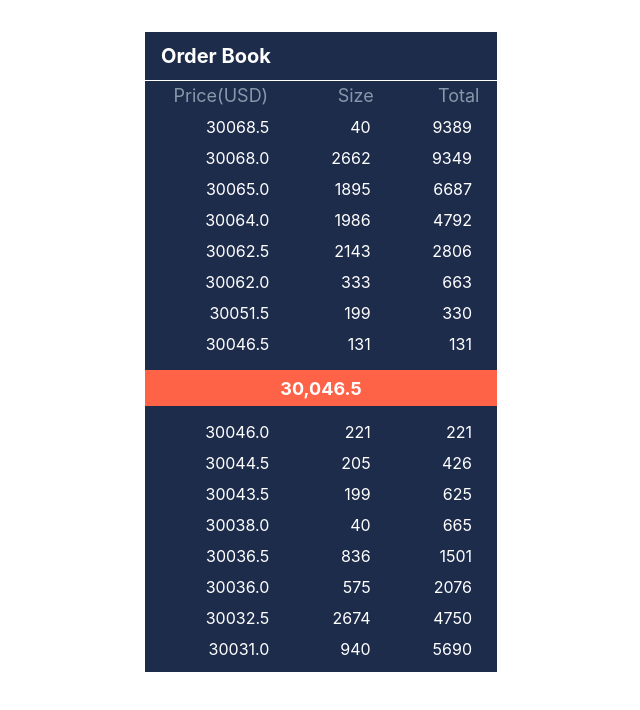
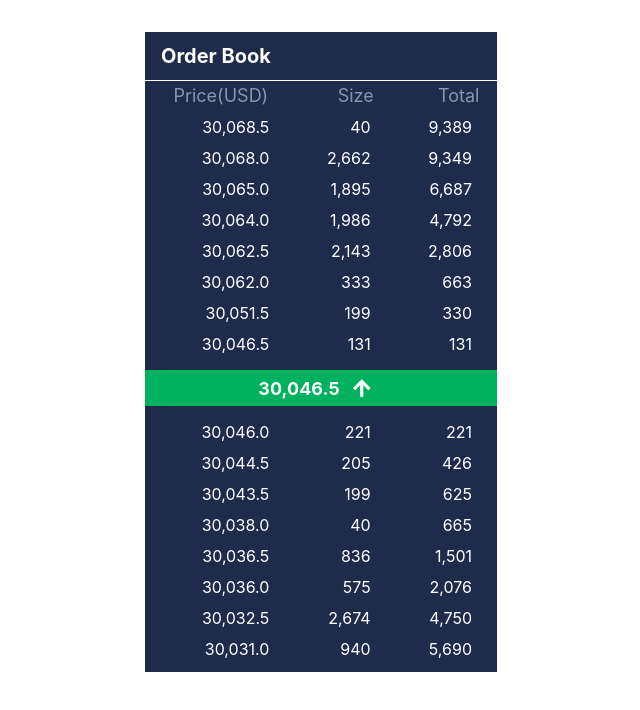
Before and after one commit to gswliang/Orderbook, a React (Create React App) app: page / in a window 1280 px wide. Shown: the top 710 px of the page, without its empty margins (319-959 px from the left). Built offline with nearby package versions, Linux system fonts and the light colour scheme; no server answers.

Commit message:
implemented Last Price logic

```diff
--- a/public/index.html
+++ b/public/index.html
@@ -3,6 +3,10 @@
   <head>
     <meta charset="utf-8" />
     <link rel="icon" href="%PUBLIC_URL%/favicon.ico" />
+    <link
+      rel="stylesheet"
+      href="https://fonts.googleapis.com/css2?family=Material+Symbols+Outlined:opsz,wght,FILL,GRAD@48,400,0,0"
+    />
     <meta name="viewport" content="width=device-width, initial-scale=1" />
     <meta name="theme-color" content="#000000" />
     <meta
--- a/src/App.jsx
+++ b/src/App.jsx
@@ -11,7 +11,7 @@ const App = () => {
   const [orders, setOrders] = useState();
 
   useEffect(() => {
-    // const subscribe = { op: "subscribe", args: ["orderBook:BTCPFC_0"] };
+    const subscribe = { op: "subscribe", args: ["orderBook:BTCPFC_0"] };
 
     setOrders(data.data);
 
@@ -21,6 +21,7 @@ const App = () => {
     // };
     // webSocket.onmessage = (event) => {
     //   const result = JSON.parse(event.data);
+    //   setOrders(result.data);
     //   console.log(result);
     // };
 
@@ -32,7 +33,7 @@ const App = () => {
     // };
 
     return () => {
-      // webSocket.close();
+      webSocket.close();
     };
   }, [orders]);
 
--- a/src/Components/Lastprice/Lastprice.jsx
+++ b/src/Components/Lastprice/Lastprice.jsx
@@ -6,15 +6,30 @@ import "./last-price.css";
 const Lastprice = ({ lastPrice, gain }) => {
   const [price, setPrice] = useState(null);
   const [icon, setIcon] = useState("");
+  const [backgroundColor, setBackgroundColor] = useState("");
+  const stateMap = {
+    0: { icon: "", background: "" },
+    1: { icon: "arrow_upward", background: "#00b15d" },
+    "-1": { icon: "arrow-downward", background: "#FF5B5A" },
+  };
+
+  //   const background = {backgroundColor:}
 
   useEffect(() => {
-    if (!lastPrice || !gain) {
+    if (!lastPrice) {
       return;
     }
-    setIcon(gain === "-1" ? "arrow-down" : "arrow-up");
+
+    setIcon(stateMap[gain].icon);
+    setBackgroundColor(stateMap[gain].background);
     setPrice(numberFormat(lastPrice));
   }, [lastPrice]);
-  return <div className="Last-price">{price}</div>;
+  return (
+    <div className="Last-price" style={{ backgroundColor: backgroundColor }}>
+      {price}
+      <span className="material-symbols-outlined icon">{icon}</span>
+    </div>
+  );
 };
 
 export default Lastprice;
--- a/src/Components/Lastprice/last-price.css
+++ b/src/Components/Lastprice/last-price.css
@@ -7,5 +7,9 @@
   align-items: center;
   font-weight: 700;
   font-size: 18px;
-  background-color: tomato;
 }
+
+.icon {
+  margin: 0 10px;
+  font-weight: 700;
+}
--- a/src/Components/Quote/Quote.jsx
+++ b/src/Components/Quote/Quote.jsx
@@ -1,19 +1,18 @@
 import React, { useEffect } from "react";
+import numberFormat from "../../util";
 import "./quote.css";
 
 const Quote = ({ quote, type }) => {
-  // useEffect(() => {
-  //   if (!quote.length) {
-  //     return;
-  //   }
-  // });
+  const quoteData = quote.map((q, index) => {
+    const price = numberFormat(q.price);
+    const size = numberFormat(q.size);
+    const total = numberFormat(`${q.total}`);
 
-  const quoteData = quote.map((q, index) => {
     return (
       <tr key={index}>
-        <td>{q.price}</td>
-        <td>{q.size}</td>
-        <td>{q.total}</td>
+        <td>{price}</td>
+        <td>{size}</td>
+        <td>{total}</td>
       </tr>
     );
   });
@@ -21,13 +20,6 @@ const Quote = ({ quote, type }) => {
   return (
     <div className="quote">
       <table>
-        {/* <thead>
-          <tr>
-            <th>Price(USD)</th>
-            <th>Size</th>
-            <th>Total</th>
-          </tr>
-        </thead> */}
         <tbody>{quoteData}</tbody>
       </table>
     </div>
--- a/src/test.json
+++ b/src/test.json
@@ -357,7 +357,7 @@
     ],
     "lastPrice": "30046.5",
     "timestamp": 1654780182649,
-    "gain": -1,
+    "gain": 1,
     "symbol": "BTCPFC"
   }
 }
```
